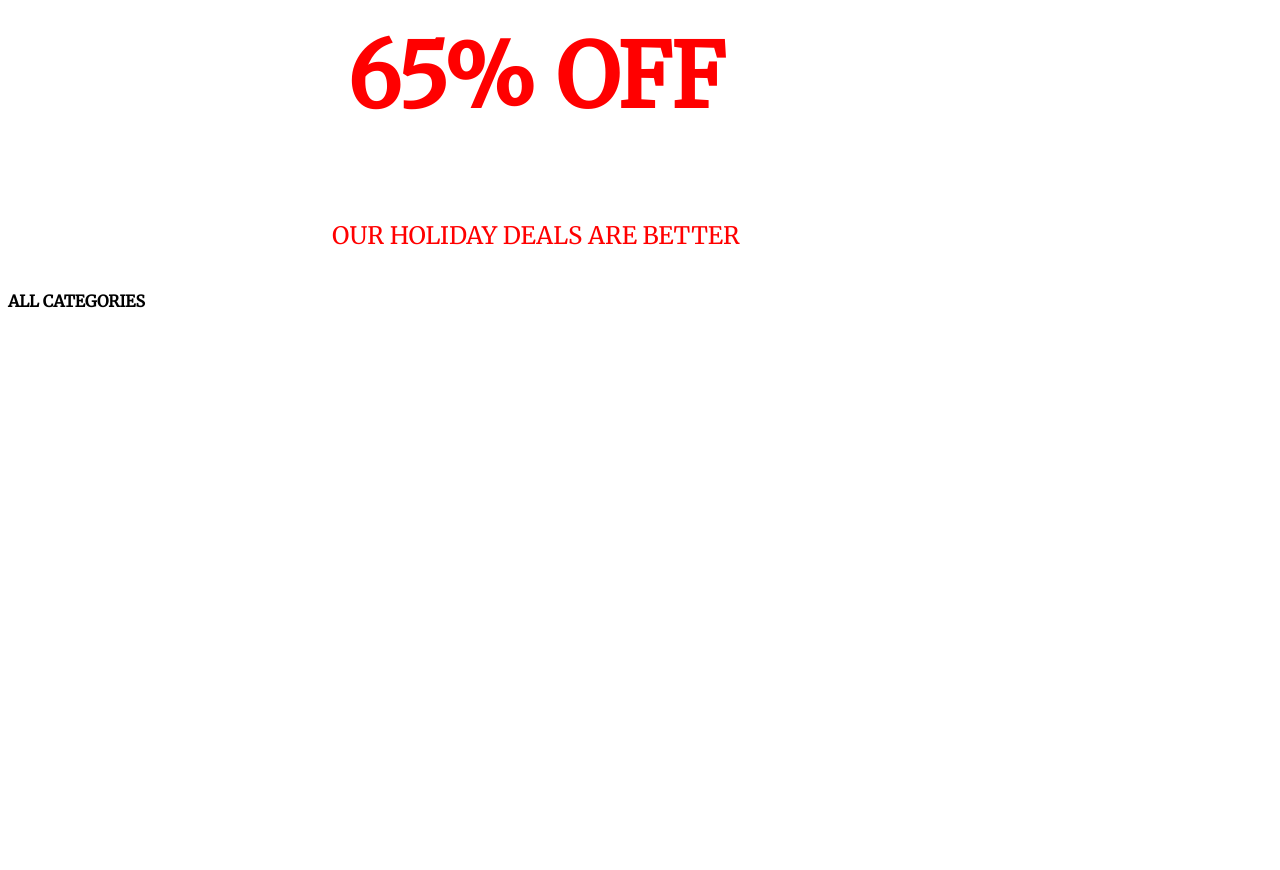
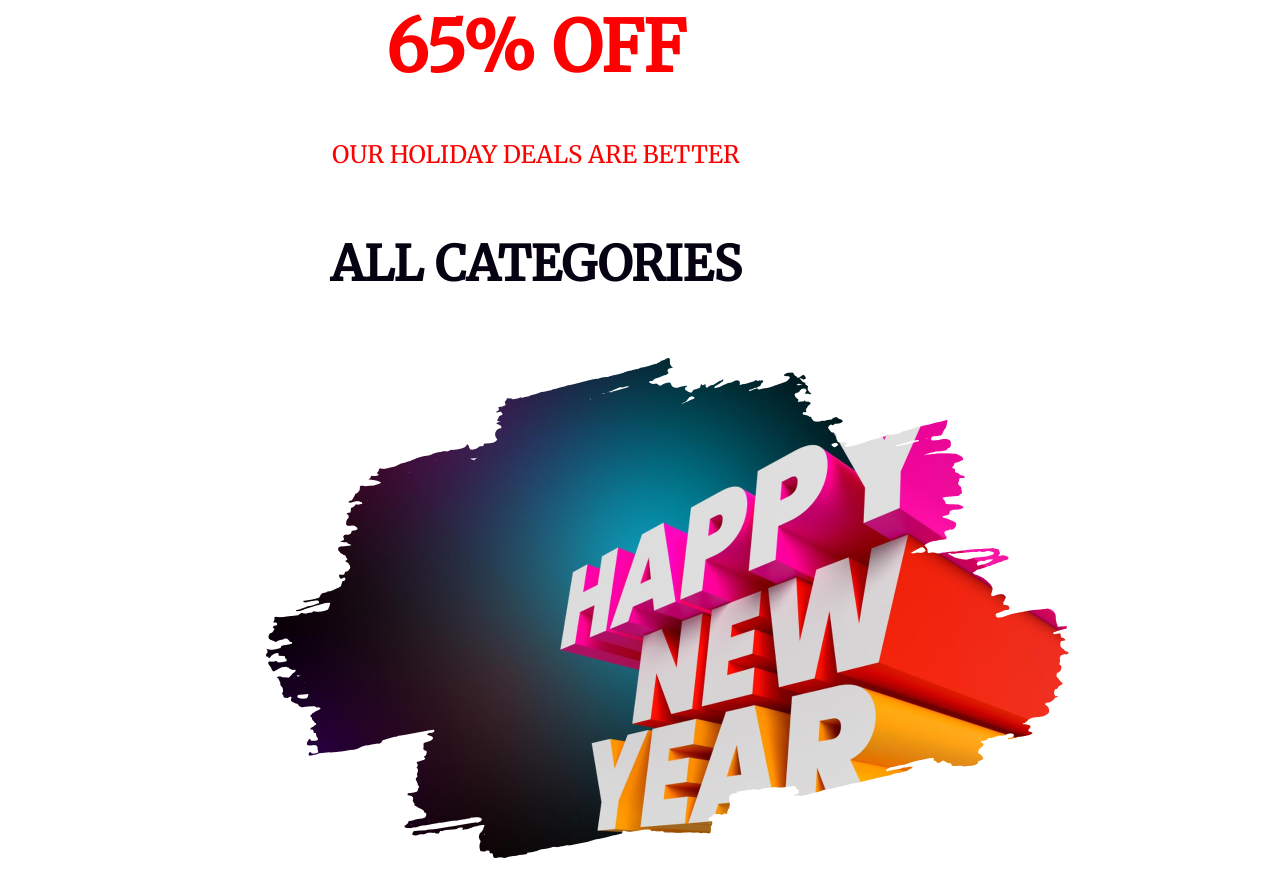
Before and after one commit to shakawat777/assignment-1, a plain HTML site: page index.html in a window 1280 px wide. Shown: the part 717-1587 px from the top of the page. Before the commit the page ends 1049 px from the top, so only its background shows below. Drawn offline with Linux system fonts and the light colour scheme.

Commit message:
main section part-1 start

```diff
--- a/index.html
+++ b/index.html
@@ -18,12 +18,13 @@
         </div>
     </header>
     <main>
-        <section>
+        <section class="section-1">
             <div class="text">
                 <h3 class="text-1">65% OFF</h3>
                 <h5 class="text-2">OUR HOLIDAY DEALS ARE BETTER</h5>
                 <h4 class="text-3">ALL CATEGORIES</h4>
             </div>
+            <img id="img" src="image/resources/New Year Photo.png" alt="">
         </section>
     </main>
 
--- a/style/style.css
+++ b/style/style.css
@@ -53,17 +53,20 @@ body {
 }
 
 /* Header section end */
+
+
+
 .text {
     top: 120px;
+    margin: auto;
 }
 
 .text-1 {
     color: #F00;
     text-align: center;
-    font-size: 88px;
+    font-size: 70px;
     font-weight: 700;
-    /* gap: 120px; */
-
+    margin-bottom: 48px;
 }
 
 .text-2 {
@@ -71,6 +74,26 @@ body {
     text-align: center;
     font-size: 24px;
     font-weight: 500;
-    margin-top: 48px;
+}
+
+.text-3 {
+    color: #070211;
+    text-align: center;
+    font-size: 48px;
+    font-weight: 700;
 
 }
+
+/* .section-1 img{
+    width: 802.9px;
+height: 500px;
+flex-shrink: 0;
+display: flex;
+
+} */
+#img {
+    width: 802.9px;
+    height: 500px;
+    flex-shrink: 0;
+    margin: auto 258px;
+}
```
